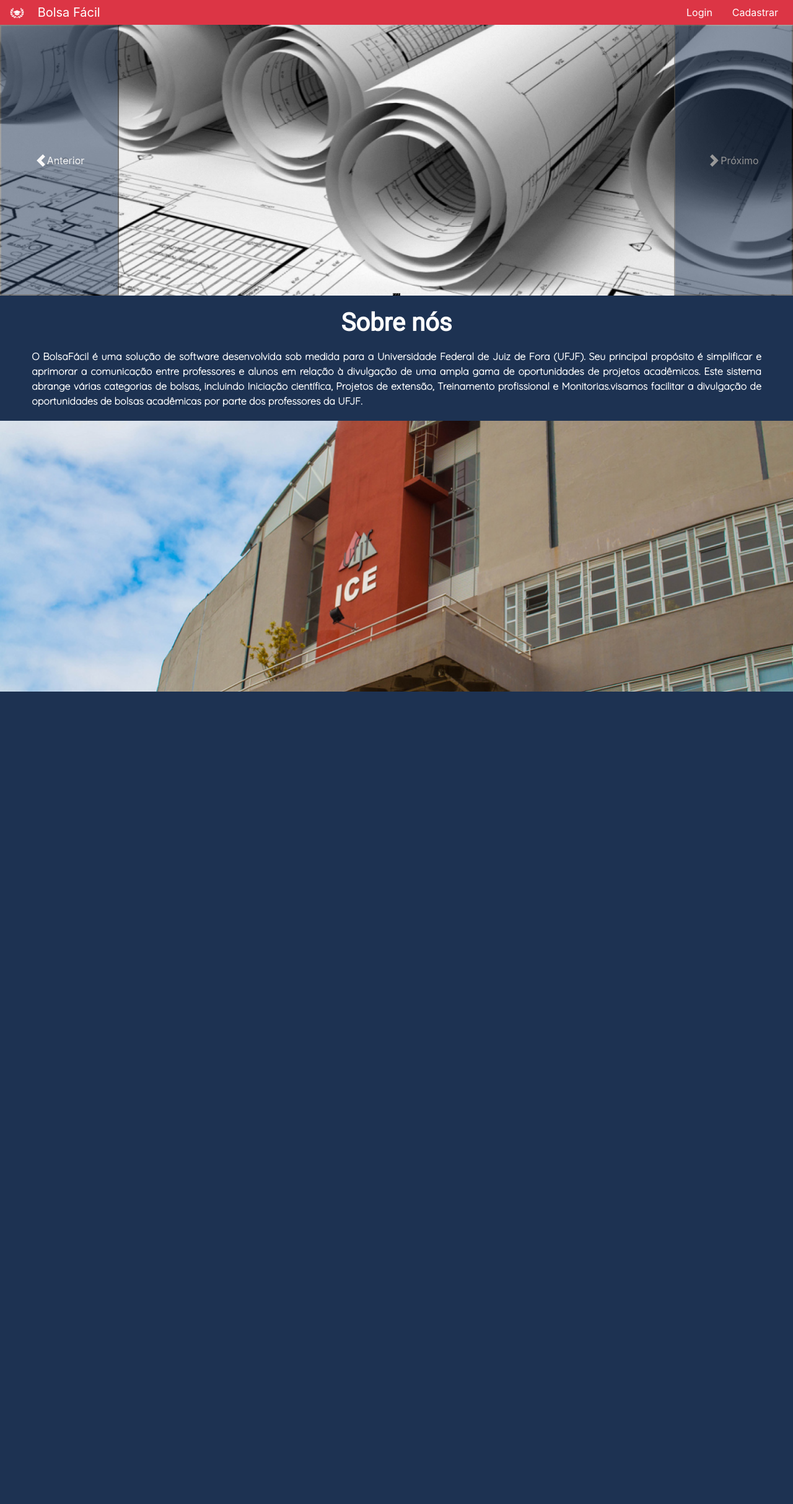
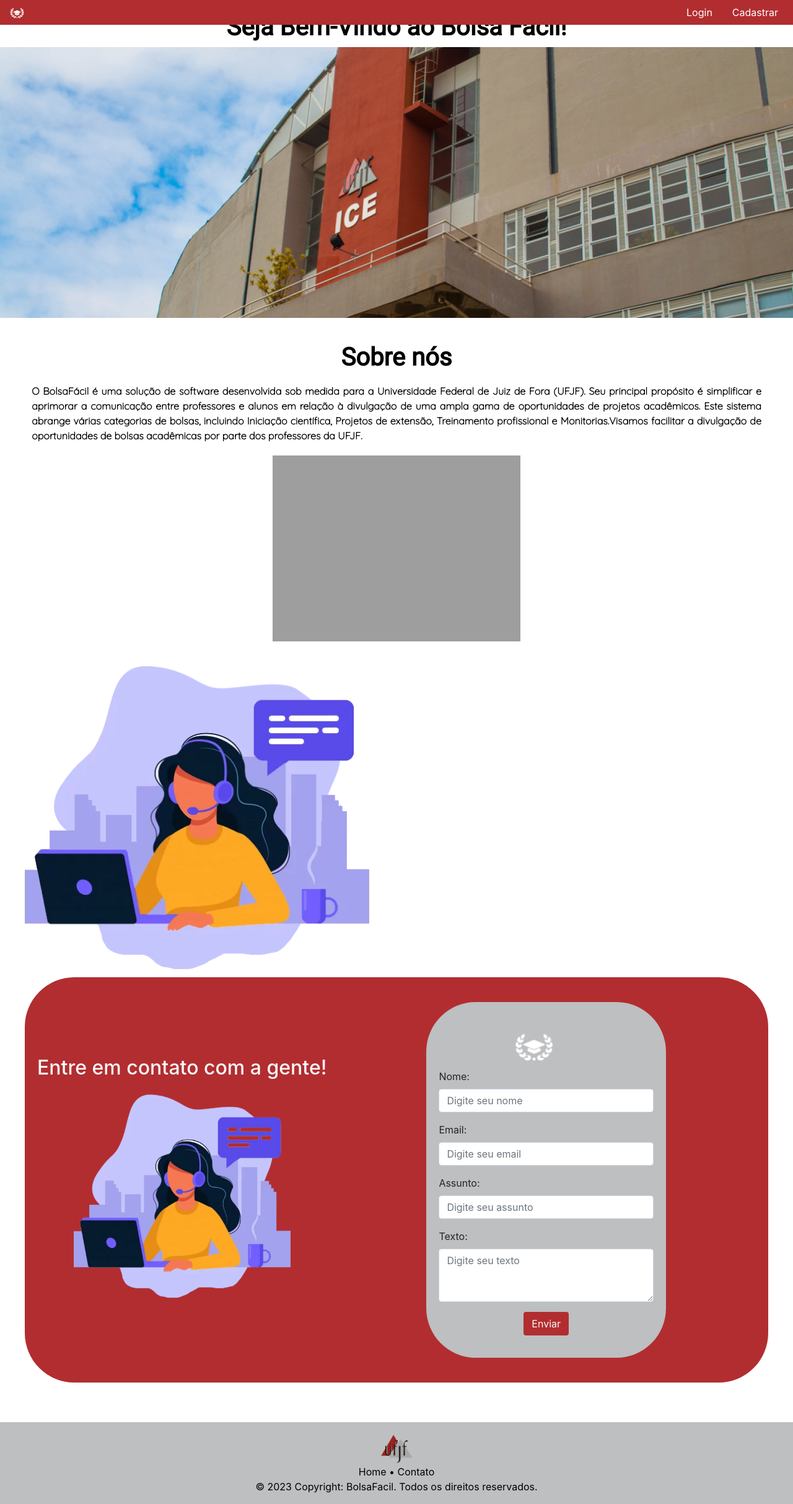
Before and after one commit to marlonruffo/Bolsa-Facil---DCC017, a PHP site: page / in a window 1280 px wide. Shown: the whole page at 62% size. Before the commit the page ends 1116 px from the top, so only its background shows below. Run offline with PHP 8.4, Linux system fonts and the light colour scheme; grey boxes are pictures that could not be loaded.

Commit message:
subindo alteracoes navbar,index, contato

```diff
--- a/site/contato.php
+++ b/site/contato.php
@@ -50,12 +50,9 @@
 <body>
 
     <?php include('navbar.php'); ?>
-    <h2 class="text-primary text-center">Lista de Alunos</h2>
 
     <div class="content">
         <img src="/img/contato.png" class="img-fluid contatoimagem" alt="">
-
-
         <section class="contato">
             <div class="text-center">
                 <a class="navbar-brand" href="#">
--- a/site/index.php
+++ b/site/index.php
@@ -1,5 +1,6 @@
 <!DOCTYPE html>
 <html lang="en">
+
 <head>
   <meta charset="UTF-8">
   <meta name="viewport" content="width=device-width, initial-scale=1.0">
@@ -7,17 +8,104 @@
   <link href="https://fonts.googleapis.com/css2?family=Roboto" rel="stylesheet">
   <link rel="stylesheet" href="https://stackpath.bootstrapcdn.com/bootstrap/4.5.2/css/bootstrap.min.css" integrity="sha384-JcKb8q3iqJ61gNV9KGb8thSsNjpSL0n8PARn9HuZOnIxN0hoP+VmmDGMN5t9UJ0Z" crossorigin="anonymous">
   <link rel="stylesheet" href="../css/navbar.css">
-    <link rel="stylesheet" href="../css/index.css">
+  <!-- <link rel="stylesheet" href="../css/index.css"> -->
+  <style>
+    * {
+      margin: 0;
+      padding: 0;
+      box-sizing: border-box;
+    }
 
+    .sobrenos {
+      font-weight: 700;
+      margin-top: 20px;
+      display: flex;
+      flex-direction: column;
+      align-items: center;
+      color: white;
+    }
+
+    .titulo {
+      font-size: 2.5rem;
+      font-family: 'Roboto', sans-serif;
+      color: white;
+      font-weight: 700;
+    }
+
+
+    .iceimagem {
+      margin-bottom: 20px;
+    }
+
+    .apresentacao {
+      font-family: 'Quicksand', sans-serif;
+      text-align: justify;
+      width: 92%;
+      margin: 0 auto;
+      margin-top: 10px;
+      margin-bottom: 20px;
+    }
+
+    .corDeFundo {
+      background-color: #B22D30;
+    }
+
+    .contato {
+      display: flex;
+      justify-content: space-between;
+      align-items: center;
+      padding: 20px;
+      background-color: #B22D30;
+      border-radius: 80px;
+    }
+
+    .formulario {
+      background-color: #BDBFC1;
+      padding: 20px;
+      border-radius: 80px;
+      color: dark;
+      width: 100%;
+      margin-bottom: 20px;
+      margin-top: 20px;
+    }
+
+    .formulario img {
+      margin-right: 40px;
+    }
+
+    body {
+      margin: 0;
+      padding: 0;
+    }
+
+    .content {
+      margin: 0 20px;
+      margin-left: 40px;
+      margin-right: 40px;
+      margin-bottom: 5%;
+    }
+
+    .corTexto {
+      color: black;
+    }
+
+    .collorFooter {
+      background-color: #BDBFC1;
+      margin-top: auto;
+    }
+
+    .collorLetra {
+      color: black;
+    }
+  </style>
 </head>
+
 <body>
-  <nav class="navbar navbar-expand-lg bg-danger navbar-dark">
+  <nav class="navbar navbar-expand-lg corDeFundo navbar-dark fixed-top">
     <a class="navbar-brand" href="#">
       <img src="../img/logo.png" alt="Logo" width="55px" height="26px" class="d-inline-block align-text-top">
-        Bolsa Fácil
     </a>
-    <button class="navbar-toggler" type="button" data-toggle="collapse" data-target="#navbarNav"
-        aria-controls="navbarNav" aria-expanded="false" aria-label="Toggle navigation">
+    <button class="navbar-toggler" type="button" data-toggle="collapse" data-target="#navbarNav" aria-controls="navbarNav" aria-expanded="false" aria-label="Toggle navigation">
       <span class="navbar-toggler-icon"></span>
     </button>
     <div class="collapse navbar-collapse" id="navbarNav">
@@ -31,51 +119,70 @@
       </ul>
     </div>
   </nav>
-    <div id="carouselExampleCaptions carrosseltodo" class="carousel slide">
-        <div class="carousel-indicators">
-          <button type="button" data-bs-target="#carouselExampleCaptions" data-bs-slide-to="0" class="active" aria-current="true" aria-label="Slide 1"></button>
-          <button type="button" data-bs-target="#carouselExampleCaptions" data-bs-slide-to="1" aria-label="Slide 2"></button>
-          <button type="button" data-bs-target="#carouselExampleCaptions" data-bs-slide-to="2" aria-label="Slide 3"></button>
+
+  <Section class="sobrenos">
+    <h1 class="titulo corTexto">Seja Bem-Vindo ao Bolsa Fácil!</h1>
+    <img src="../img/sobrenos.png" class="img-fluid iceimagem" alt="">
+
+  </Section>
+
+  <Section class="sobrenos">
+    <h1 class="titulo corTexto">Sobre nós</h1>
+    <p class="apresentacao corTexto">O BolsaFácil é uma solução de software desenvolvida sob medida para a Universidade Federal de Juiz de Fora (UFJF). Seu principal propósito é simplificar e aprimorar a comunicação entre professores e alunos em relação à divulgação de uma ampla gama de oportunidades de projetos acadêmicos. Este sistema abrange várias categorias de bolsas, incluindo Iniciação científica, Projetos de extensão, Treinamento profissional e Monitorias.Visamos facilitar a divulgação de oportunidades de bolsas acadêmicas por parte dos professores da UFJF.
+    </p>
+    <img src="../img/projeotdepesquisa.jpg" class="img-fluid iceimagem" alt="">
+  </Section>
+
+  <div class="content">
+    <img src="/img/contato.png" class="img-fluid contatoimagem" alt="">
+    <section class="contato">
+      <div class="text-center">
+        <a class="navbar-brand" href="#">
+          <h2 class="text-light text-center">Entre em contato com a gente!</h2>
+          <img src="../img/contato.png" alt="Logo" width="350px" height="350px" class="d-inline-block align-text-top">
+        </a>
       </div>
-        <div class="carousel-inner">
-          <div class="carousel-item active">
-            <img src="../img/carousel1.png" class="d-block w-100" alt="...">
-            <div class="carousel-caption d-none d-md-block">
+      <div class="formulario mx-auto col-md-4">
+        <form class="my-3">
+          <div class="text-center">
+            <img src="../img/logo.png" alt="Logo" width="150px" height="70px" class="d-inline-block align-text-top">
+          </div>
+          <div class="form-group">
+            <label for="exampleInputName">Nome:</label>
+            <input type="text" class="form-control" id="exampleInputName" placeholder="Digite seu nome">
+          </div>
+          <div class="form-group">
+            <label for="exampleInputEmail1">Email:</label>
+            <input type="email" class="form-control" id="exampleInputEmail1" aria-describedby="emailHelp" placeholder="Digite seu email">
+          </div>
+          <div class="form-group">
+            <label for="exampleInputSubject">Assunto:</label>
+            <input type="text" class="form-control" id="exampleInputSubject" placeholder="Digite seu assunto">
+          </div>
+          <div class="form-group">
+            <label for="exampleFormControlTextarea1">Texto:</label>
+            <textarea class="form-control" id="exampleFormControlTextarea1" placeholder="Digite seu texto" rows="3"></textarea>
+          </div>
+          <button type="submit" class="btn text-light corDeFundo mx-auto d-block">Enviar</button>
+        </form>
+      </div>
+    </section>
+    </div>
 
+    <footer class="collorFooter text-white text-center py-3">
+      <a href="https://www2.ufjf.br/minhaufjf/bolsas-e-oportunidades/" target="_blank">
+        <img src="../img/logoUfjf.png" alt="logoUfjf" width="55px" height="50px" class="d-inline-block align-text-top">
+      </a>
+      <br>
+      <div class="collorLetra">
+        Home &bull; Contato <br>
+        &copy; 2023 Copyright: BolsaFacil. Todos os direitos reservados.
+      </div>
+    </footer>
 
-            </div>
-          </div>
-          <div class="carousel-item">
-            <img src="../img/carousel2.png" class="d-block w-100" alt="...">
-            <div class="carousel-caption d-none d-md-block">
-
-            </div>
-          </div>
-          <div class="carousel-item">
-            <img src="..." class="d-block w-100" alt="...">
-            <div class="carousel-caption d-none d-md-block">
-              <h5>Third slide label</h5>
-              <p>Some representative placeholder content for the third slide.</p>
-            </div>
-          </div>
-        </div>
-        <button class="carousel-control-prev carouselbotoes" type="button" data-bs-target="#carouselExampleCaptions" data-bs-slide="prev">
-          <span class="carousel-control-prev-icon" aria-hidden="true"></span>
-          <span class="visually-hidden">Anterior</span>
-        </button>
-        <button class="carousel-control-next carouselbotoes" type="button" data-bs-target="#carouselExampleCaptions" data-bs-slide="next">
-          <span class="carousel-control-next-icon" aria-hidden="true"></span>
-          <span class="visually-hidden">Próximo</span>
-        </button>
-      </div>
-      <Section class="sobrenos">
-          <h1 class="titulo">Sobre nós</h1>
-          <p class="apresentacao">O BolsaFácil é uma solução de software desenvolvida sob medida para a Universidade Federal de Juiz de Fora (UFJF). Seu principal propósito é simplificar e aprimorar a comunicação entre professores e alunos em relação à divulgação de uma ampla gama de oportunidades de projetos acadêmicos. Este sistema abrange várias categorias de bolsas, incluindo Iniciação científica, Projetos de extensão, Treinamento profissional e Monitorias.visamos facilitar a divulgação de oportunidades de bolsas acadêmicas por parte dos professores da UFJF.
-</p>
-          <img src="../img/sobrenos.png" class="img-fluid iceimagem" alt="">
-      </Section>
     <script type="module" src="https://unpkg.com/ionicons@7.1.0/dist/ionicons/ionicons.esm.js"></script>
     <script src="https://cdn.jsdelivr.net/npm/@popperjs/core@2.11.8/dist/umd/popper.min.js" integrity="sha384-I7E8VVD/ismYTF4hNIPjVp/Zjvgyol6VFvRkX/vR+Vc4jQkC+hVqc2pM8ODewa9r" crossorigin="anonymous"></script>
     <script src="https://cdn.jsdelivr.net/npm/bootstrap@5.3.2/dist/js/bootstrap.min.js" integrity="sha384-BBtl+eGJRgqQAUMxJ7pMwbEyER4l1g+O15P+16Ep7Q9Q+zqX6gSbd85u4mG4QzX+" crossorigin="anonymous"></script>
 </body>
+
 </html>
```
Also changed, not shown: site/navbar.php (+6 -2 lines). Lines whose indentation alone changed are shown as unchanged.
